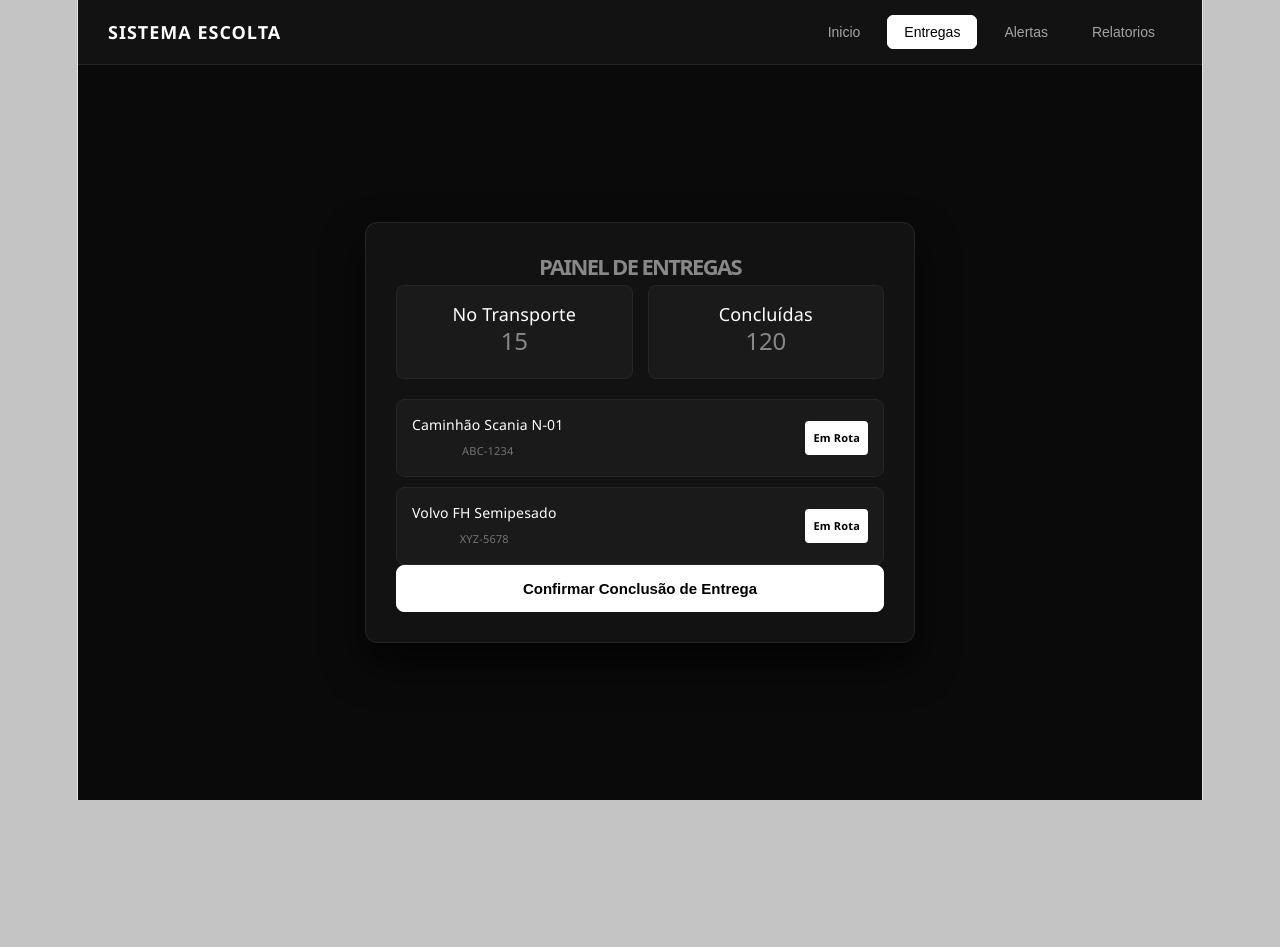
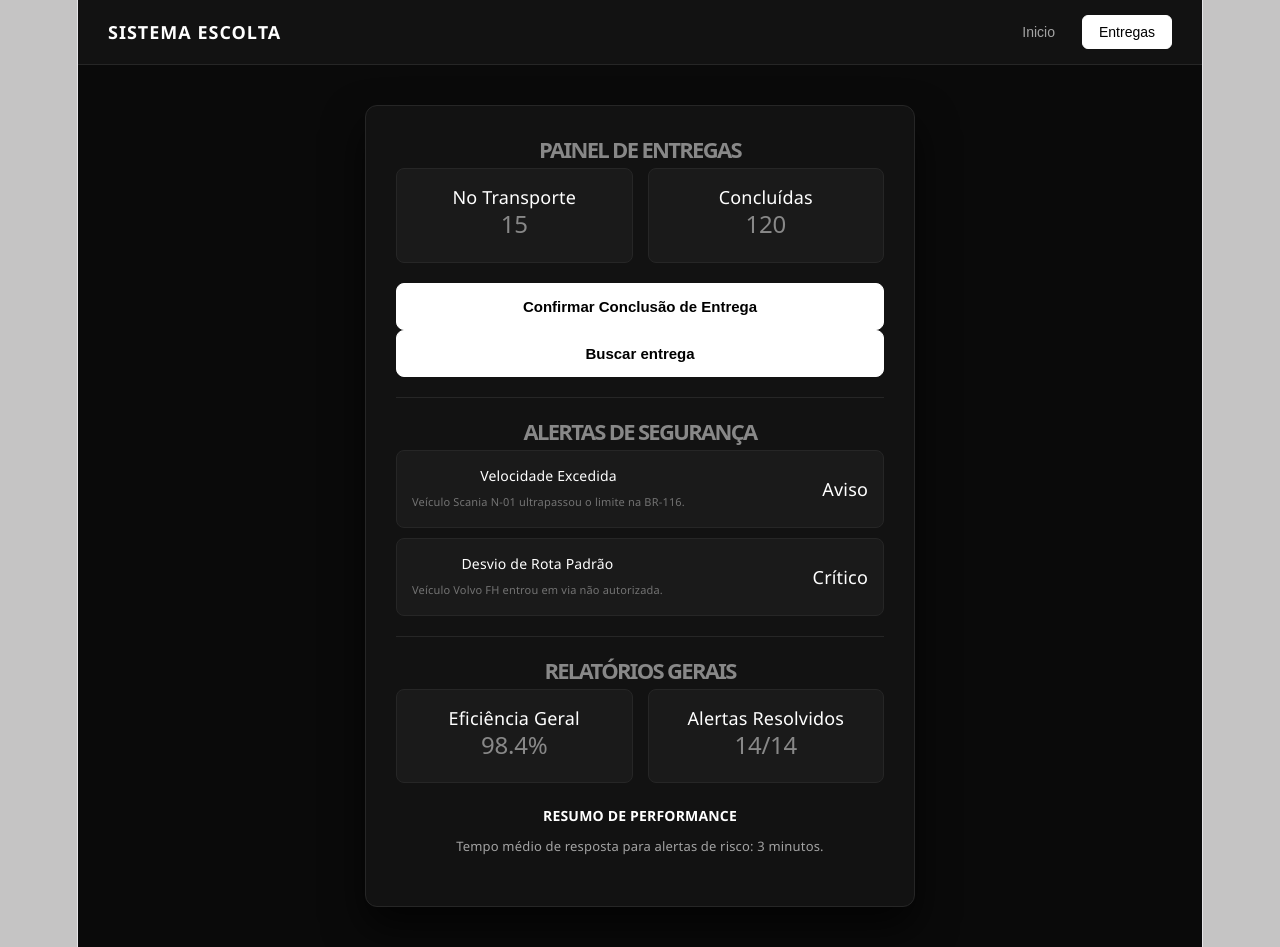
Before and after one commit to kauanderengoski21-cmyk/Projeto_, a React (Vite) app in the folder forntand/: page /principal in a window 1280 px wide. Both pictures are taken after a click on the button "Entregas". Before the commit the page ends 800 px from the top, so only its background shows below. Built offline with nearby package versions, Linux system fonts and the light colour scheme.

Commit message:
buscar o codigo do  backend

```diff
--- /dev/null
+++ b/forntand/src/interfaces/Caminhoes.ts
@@ -0,0 +1,4 @@
+export interface Caminhoes {
+  nome: string;
+  placa: string;
+}
--- a/forntand/src/pages/private/principal/Principal.tsx
+++ b/forntand/src/pages/private/principal/Principal.tsx
@@ -1,17 +1,18 @@
 import { useState } from "react";
 import styles from "./Principal.module.css";
+import type { Caminhoes } from "../../../interfaces/Caminhoes";
+import { Service } from "../../../components/services/Service";
 
 function Principal() {
+
+
   const [produtos, setProdutos] = useState(15);
   const [entregas, setEntregas] = useState(120);
   const [abaAtiva, setAbaAtiva] = useState("inicio");
+  const [veiculos, setVeiculos] = useState<Caminhoes[]>();
 
-  const abas = ["inicio", "entregas", "alertas", "relatorios"];
+  const abas = ["inicio", "entregas"];
 
-  const veiculos = [
-    ["Caminhão Scania N-01", "ABC-1234"],
-    ["Volvo FH Semipesado", "XYZ-5678"],
-  ];
 
   const alertas = [
     [
@@ -33,6 +34,19 @@ function Principal() {
     }
   };
 
+  async function buscarCaminhoes() {
+    try {
+      //TENTA FAZER ALGUMA COISA
+      const respostaBackend:Caminhoes[] = await Service.GET("ordem-servico/buscarCaminhoes");
+      setVeiculos(respostaBackend);
+
+    } catch (error) {
+      // DEU ERRO MOSTRA MENSAGEM
+      console.log(error)
+    }
+  }
+
+
   return (
     <div className={styles.container}>
       <nav className={styles.barraNavegacao}>
@@ -43,7 +57,9 @@ function Principal() {
             <button
               key={aba}
               className={
-                abaAtiva === aba ? styles.abaAtiva : styles.botaoAba
+                abaAtiva === aba
+                  ? styles.abaAtiva
+                  : styles.botaoAba
               }
               onClick={() => setAbaAtiva(aba)}
             >
@@ -57,7 +73,10 @@ function Principal() {
         <div className={styles.cartaoPainel}>
           {abaAtiva === "inicio" && (
             <section>
-              <h1 className={styles.tituloSecao}>SOBRE O PROJETO</h1>
+              <h1 className={styles.tituloSecao}>
+                SOBRE O PROJETO
+              </h1>
+
               <p className={styles.subtituloSecao}>
                 Plataforma de segurança e rastreamento de cargas.
               </p>
@@ -76,7 +95,10 @@ function Principal() {
                     "Criptografia avançada e monitoramento contínuo das cargas.",
                 },
               ].map((item) => (
-                <div key={item.titulo} className={styles.blocoTexto}>
+                <div
+                  key={item.titulo}
+                  className={styles.blocoTexto}
+                >
                   <h3>{item.titulo}</h3>
                   <p>{item.texto}</p>
                 </div>
@@ -86,7 +108,9 @@ function Principal() {
 
           {abaAtiva === "entregas" && (
             <section>
-              <h1 className={styles.tituloSecao}>PAINEL DE ENTREGAS</h1>
+              <h1 className={styles.tituloSecao}>
+                PAINEL DE ENTREGAS
+              </h1>
 
               <div className={styles.gridStatus}>
                 <div className={styles.cardStatus}>
@@ -101,15 +125,27 @@ function Principal() {
               </div>
 
               <div className={styles.listaItens}>
-                {veiculos.map(([nome, placa]) => (
-                  <div key={placa} className={styles.itemLista}>
+                {veiculos?.map(caminhao => (
+                  <div
+                    key={caminhao.placa}
+                    className={styles.itemLista}
+                  >
                     <div className={styles.infoLista}>
-                      <span className={styles.nomeItem}>{nome}</span>
-                      <span className={styles.detalheItem}>{placa}</span>
+                      <span className={styles.nomeItem}>
+                        {caminhao.nome}
+                      </span>
+
+                      <span className={styles.detalheItem}>
+                        {caminhao.placa}
+                      </span>
                     </div>
-                    <span className={styles.badgeStatus}>Em Rota</span>
+
+                    <span className={styles.badgeStatus}>
+                      Em Rota
+                    </span>
                   </div>
-                ))}
+                )
+                )}
               </div>
 
               <button
@@ -118,41 +154,64 @@ function Principal() {
               >
                 Confirmar Conclusão de Entrega
               </button>
-            </section>
-          )}
 
-          {abaAtiva === "alertas" && (
-            <section>
-              <h1 className={styles.tituloSecao}>ALERTAS DE SEGURANÇA</h1>
+             <button
+                className={styles.botaoAcao}
+                onClick={buscarCaminhoes}
+              >
+                Buscar entrega
+              </button>
+
+              <hr className={styles.divisor} />
+
+              <h1 className={styles.tituloSecao}>
+                ALERTAS DE SEGURANÇA
+              </h1>
 
               <div className={styles.listaItens}>
-                {alertas.map(([titulo, descricao, status]) => (
-                  <div key={titulo} className={styles.itemLista}>
+                {alertas.map(
+                  ([titulo, descricao, status]) => (
+                    <div
+                      key={titulo}
+                      className={styles.itemLista}
+                    >
                       <div className={styles.infoLista}>
-                      <span className={styles.nomeItem}>{titulo}</span>
-                      <span className={styles.detalheItem}>
+                        <span className={styles.nomeItem}>
+                          {titulo}
+                        </span>
+
+                        <span
+                          className={styles.detalheItem}
+                        >
                           {descricao}
                         </span>
                       </div>
 
-                    <span className={styles.badgePerigo}>
+                      <span
+                        className={styles.badgePerigo}
+                      >
                         {status}
                       </span>
                     </div>
-                ))}
+                  )
+                )}
               </div>
-            </section>
-          )}
-          {abaAtiva === "relatorios" && (
-            <section>
-              <h1 className={styles.tituloSecao}>RELATÓRIOS GERAIS</h1>
+
+              <hr className={styles.divisor} />
+
+              <h1 className={styles.tituloSecao}>
+                RELATÓRIOS GERAIS
+              </h1>
 
               <div className={styles.gridStatus}>
                 {[
                   ["Eficiência Geral", "98.4%"],
                   ["Alertas Resolvidos", "14/14"],
                 ].map(([titulo, valor]) => (
-                  <div key={titulo} className={styles.cardStatus}>
+                  <div
+                    key={titulo}
+                    className={styles.cardStatus}
+                  >
                     <p>{titulo}</p>
                     <h2>{valor}</h2>
                   </div>
@@ -162,8 +221,8 @@ function Principal() {
               <div className={styles.blocoTexto}>
                 <h3>Resumo de Performance</h3>
                 <p>
-                  Tempo médio de resposta para alertas de risco:
-                  3 minutos.
+                  Tempo médio de resposta para alertas
+                  de risco: 3 minutos.
                 </p>
               </div>
             </section>
```
Lines whose indentation alone changed are shown as unchanged.
